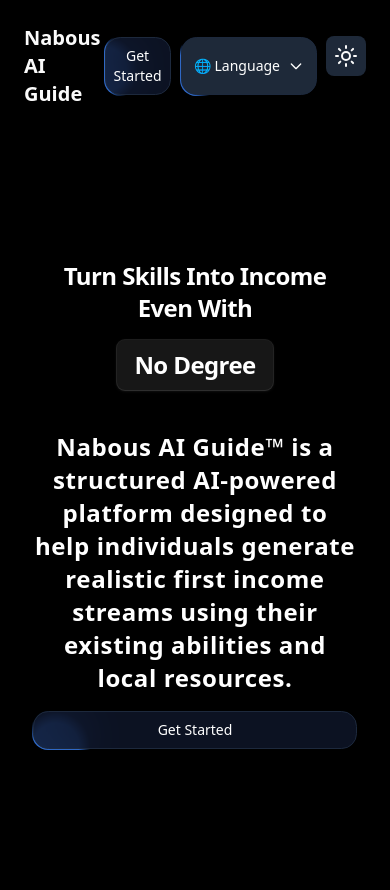
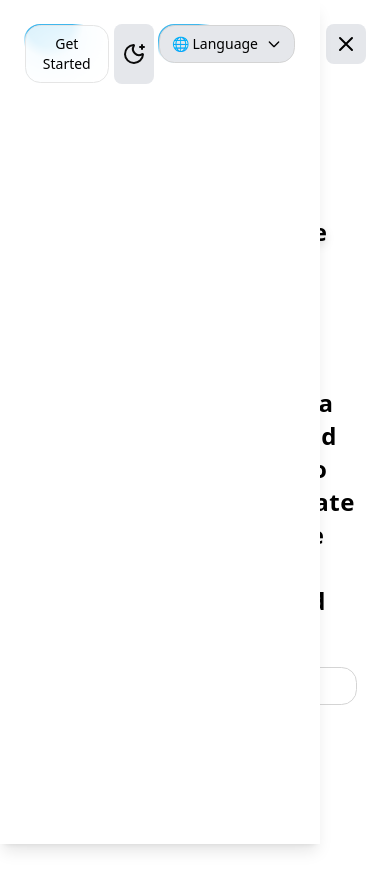
Before and after one commit to abhises/chat-ai, a Next.js app: page /1 in a window 390 px wide. Both pictures are taken after a click on the button 346 px from the left and 56 px from the top of the page. Shown: the top 890 px of the page. Built offline with nearby package versions, Linux system fonts and the light colour scheme.

Commit message:
designing with acternity

```diff
--- a/app/[locale]/page.tsx
+++ b/app/[locale]/page.tsx
@@ -29,7 +29,7 @@
         </div>
 
         <div className="flex items-center justify-center mt-4 max-w-5xl">
-          <Button onClick={() => router.push(`/${locale}/profile`)}>{q("getStarted")}</Button>
+          <Button className="hover:scale-110" onClick={() => router.push(`/${locale}/profile`)}>{q("getStarted")}</Button>
         </div>
       </div>
     </main>
--- a/components/Header.tsx
+++ b/components/Header.tsx
@@ -5,6 +5,7 @@
 import { Button } from "../components/ui/moving-border";
 import { useTranslations } from "next-intl";
 import { useRouter, usePathname } from "next/navigation";
+import { useState } from "react";
 
 export default function Header() {
   const t = useTranslations("header");
@@ -12,15 +13,16 @@
   const pathname = usePathname();
   console.log(pathname);
   const locale = pathname.split("/")[1] || "en";
+  const [mobileMenuOpen, setMobileMenuOpen] = useState(false);
 
   return (
     <header className="flex justify-between items-center p-6 bg-white dark:bg-black">
       <h1 className="text-xl font-bold">Nabous AI Guide</h1>
-      <div className="flex gap-2 items-stretch">
+      <div className="hidden sm:flex gap-2 ">
         {pathname === "/en/profile" ? null : (
           <Button
             borderRadius="1rem"
-            className="text-sm text-black dark:text-white border border-neutral-200 dark:border-slate-800"
+            className="text-sm text-black dark:text-white border border-neutral-200 dark:border-slate-800 hover:scale-105"
             onClick={() => router.push(`/${locale}/profile`)}
           >
             {t("getStarted")}
@@ -30,6 +32,58 @@
         <LanguageSelector />
         <ThemeToggle />
       </div>
+      <button
+        className="md:hidden p-2 rounded-md bg-gray-200 dark:bg-gray-800 cursor-pointer"
+        onClick={() => setMobileMenuOpen(!mobileMenuOpen)}
+      >
+        <svg
+          className="w-6 h-6 text-black dark:text-white"
+          fill="none"
+          stroke="currentColor"
+          viewBox="0 0 24 24"
+          xmlns="http://www.w3.org/2000/svg"
+        >
+          {mobileMenuOpen ? (
+            <path
+              strokeLinecap="round"
+              strokeLinejoin="round"
+              strokeWidth={2}
+              d="M6 18L18 6M6 6l12 12"
+            />
+          ) : (
+            <path
+              strokeLinecap="round"
+              strokeLinejoin="round"
+              strokeWidth={2}
+              d="M4 6h16M4 12h16M4 18h16"
+            />
+          )}
+        </svg>
+      </button>
+      {mobileMenuOpen && (
+        <div className="fixed top-0 left-0 h-full w-80 bg-white dark:bg-black shadow-lg z-50 flex flex-col p-6 gap-4 transition-transform duration-300">
+          {/* Close button */}
+
+          {/* Sidebar items */}
+
+          <div className="flex  items-start gap-1">
+            {pathname === "/en/profile" ? null : (
+              <Button
+                borderRadius="1rem"
+                className="text-sm text-black dark:text-white border border-neutral-200 dark:border-slate-800 hover:scale-105 w-full"
+                onClick={() => {
+                  router.push(`/${locale}/profile`);
+                  setMobileMenuOpen(false);
+                }}
+              >
+                {t("getStarted")}
+              </Button>
+            )}
+            <ThemeToggle />
+            <LanguageSelector />
+          </div>
+        </div>
+      )}
     </header>
   );
 }
--- a/components/ui/moving-border.tsx
+++ b/components/ui/moving-border.tsx
@@ -1,6 +1,6 @@
 "use client";
 
-import React, { useRef } from "react";
+import React, { useRef, useEffect, useState } from "react";
 import {
   motion,
   useAnimationFrame,
@@ -33,7 +33,7 @@
     <Component
       className={cn(
         "relative overflow-hidden p-px text-sm h-full flex-1", // flexible height
-        containerClassName
+        containerClassName,
       )}
       style={{ borderRadius }}
       {...otherProps}
@@ -46,7 +46,7 @@
           <div
             className={cn(
               "h-20 w-20 bg-[radial-gradient(circle,#0ea5e9_40%,transparent_60%)] dark:bg-[radial-gradient(circle,#3b82f6_40%,transparent_60%)] opacity-80",
-              borderClassName
+              borderClassName,
             )}
           />
         </MovingBorder>
@@ -55,7 +55,7 @@
       <div
         className={cn(
           "relative p-2 flex h-full w-full items-center justify-center border bg-white/80 text-black border-neutral-300 dark:bg-slate-900/80 dark:text-white dark:border-slate-800 text-sm antialiased backdrop-blur-xl cursor-pointer",
-          className
+          className,
         )}
         style={{ borderRadius: `calc(${borderRadius} * 0.96)` }}
       >
@@ -80,23 +80,44 @@
 }) => {
   const pathRef = useRef<SVGRectElement | null>(null);
   const progress = useMotionValue<number>(0);
+  const [length, setLength] = useState<number | null>(null);
 
+  // Measure length **once after mount**
+  useEffect(() => {
+    if (pathRef.current?.getTotalLength) {
+      try {
+        const l = pathRef.current.getTotalLength();
+        setLength(l);
+      } catch (err) {
+        console.warn("SVG not ready yet", err);
+      }
+    }
+  }, []); // ✅ empty array ensures this runs only once
+
+  // Animate only if length exists
   useAnimationFrame((time) => {
-    const length = pathRef.current?.getTotalLength();
-    if (length) {
-      const pxPerMillisecond = length / duration;
-      progress.set((time * pxPerMillisecond) % length);
-    }
+    if (!length) return;
+    const pxPerMillisecond = length / duration;
+    progress.set((time * pxPerMillisecond) % length);
   });
 
-  const x = useTransform(
-    progress,
-    (val) => pathRef.current?.getPointAtLength(val).x
-  );
-  const y = useTransform(
-    progress,
-    (val) => pathRef.current?.getPointAtLength(val).y
-  );
+  const x = useTransform(progress, (val) => {
+  if (!pathRef.current || !pathRef.current.getPointAtLength) return 0;
+  try {
+    return pathRef.current.getPointAtLength(val).x;
+  } catch {
+    return 0; // fallback if the path is not ready yet
+  }
+});
+
+const y = useTransform(progress, (val) => {
+  if (!pathRef.current || !pathRef.current.getPointAtLength) return 0;
+  try {
+    return pathRef.current.getPointAtLength(val).y;
+  } catch {
+    return 0;
+  }
+});
 
   const transform = useMotionTemplate`translateX(${x}px) translateY(${y}px) translateX(-50%) translateY(-50%)`;
 
```
